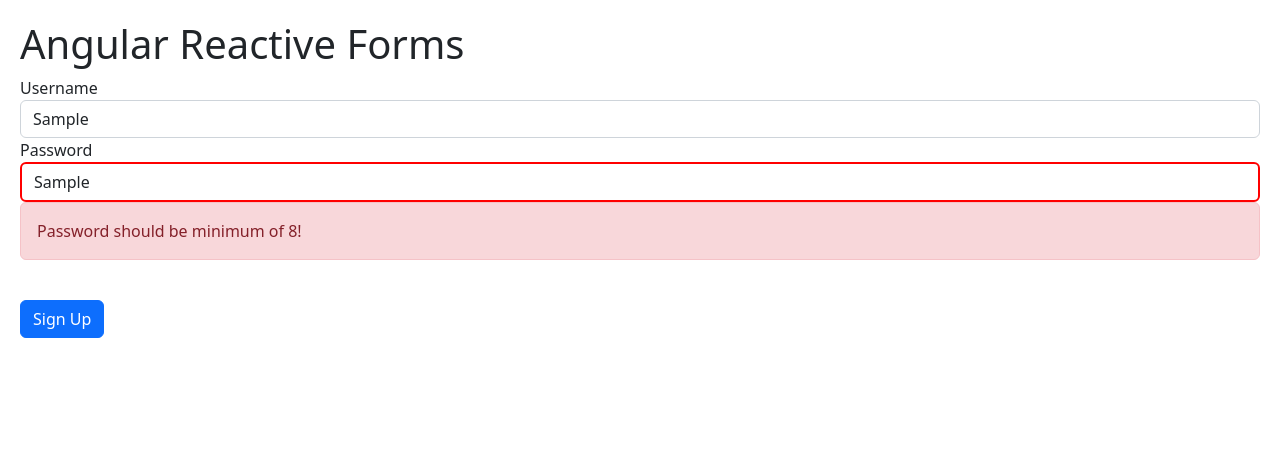
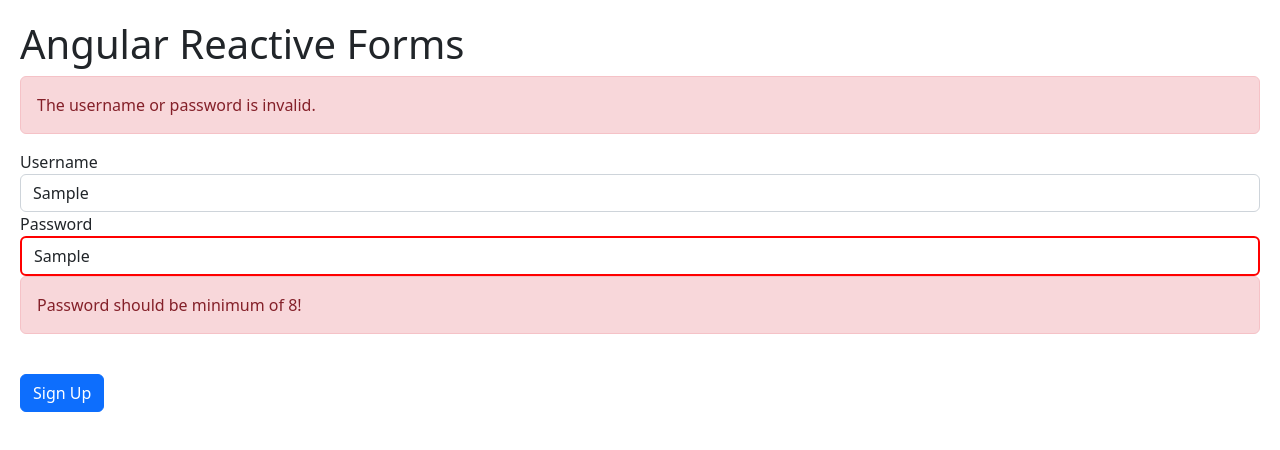
Before and after one commit to MotasemZiad/Angular-Bootcamp, an Angular app in the folder 01_getting_started/hello-world/: page / in a window 1280 px wide. Both pictures are taken after typing "Sample", "Sample" into the empty fields and a click on the button "Sign Up". Shown: the top 450 px of the page. Built offline with nearby package versions, Linux system fonts and the light colour scheme.

Commit message:
validating upon the submission form

```diff
--- a/01_getting_started/hello-world/src/app/signup-form/signup-form.component.html
+++ b/01_getting_started/hello-world/src/app/signup-form/signup-form.component.html
@@ -1,4 +1,7 @@
-<form [formGroup]="form">
+<form [formGroup]="form" (ngSubmit)="login()">
+  <div *ngIf="form.errors" class="alert alert-danger">
+      The username or password is invalid.
+  </div>
     <div class="form-group">
         <label for="username">Username</label>
         <input
--- a/01_getting_started/hello-world/src/app/signup-form/signup-form.component.ts
+++ b/01_getting_started/hello-world/src/app/signup-form/signup-form.component.ts
@@ -30,4 +30,10 @@ export class SignupFormComponent {
     return this.form.get('password')
   }
 
+
+  login() {
+    this.form.setErrors({
+      invalidLogin: true
+    })
+  }
 }
```
